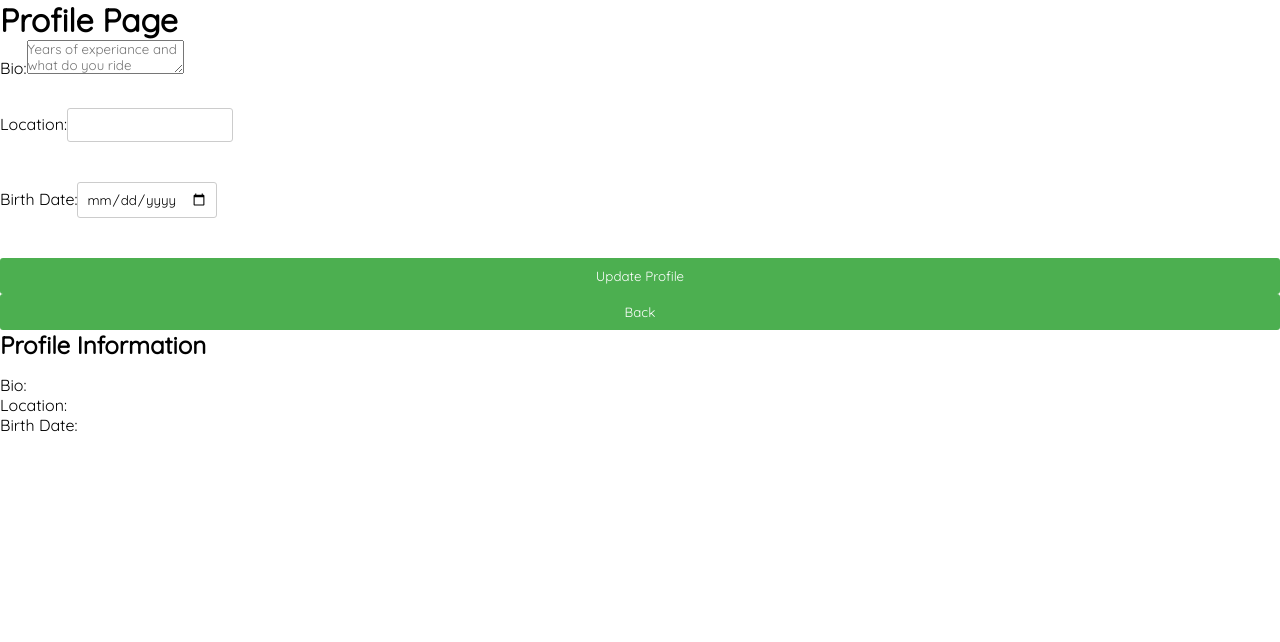
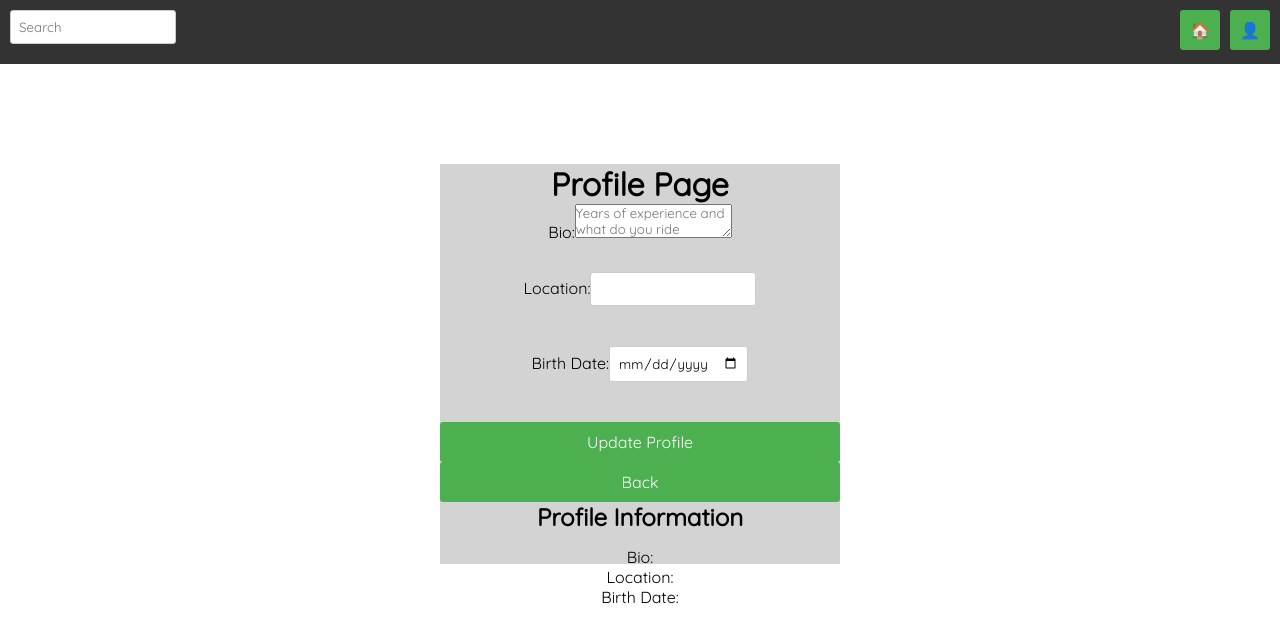
Before and after one commit to Olivergalante/Final-Frontend, a React (Vite) app: page /profilepage in a window 1280 px wide. Shown: the top 642 px of the page. Built offline with nearby package versions, Linux system fonts and the light colour scheme; no server answers.

Commit message:
Fixed error while updating profile

```diff
--- a/src/Maincontent/Content.jsx
+++ b/src/Maincontent/Content.jsx
@@ -2,6 +2,7 @@
 import React, { useState, useEffect } from "react";
 import { Link } from "react-router-dom";
 import ExpandedPost from "./ExpandedPost";
+import NavBar from "./NavBar";
 
 function MainPage() {
 	const [posts, setPosts] = useState([]);
@@ -28,6 +29,7 @@ function MainPage() {
 	};
 	return (
 		<div className="blog-post-rendered">
+			<NavBar className="navbar-content-page" showFeatures={true} />
 			{isLoading ? (
 				<p>Loading...</p>
 			) : (
--- a/src/Maincontent/EditPost.jsx
+++ b/src/Maincontent/EditPost.jsx
@@ -33,16 +33,14 @@ const EditPost = () => {
 	const handleUpdate = () => {
 		const userId = localStorage.getItem("userId");
 
-		fetch(`http://127.0.0.1:8000/posts/${postId}`, {
+		const formData = new FormData();
+		formData.append("title", updatedTitle);
+		formData.append("content", updatedContent);
+		formData.append("author", userId); // Set the author field
+
+		fetch(`http://127.0.0.1:8000/posts/${postId}/`, {
 			method: "PUT",
-			headers: {
-				"Content-Type": "application/json",
-				Authorization: `Bearer ${userId}`, // Include authorization if required
-			},
-			body: JSON.stringify({
-				title: updatedTitle,
-				content: updatedContent,
-			}),
+			body: formData,
 		})
 			.then((response) => {
 				if (response.ok) {
@@ -73,6 +71,7 @@ const EditPost = () => {
 
 	return (
 		<div className="edit-post-container">
+			<div className="edit-post-container">
 				<h2>Edit Post</h2>
 				<label htmlFor="updatedTitle">Title:</label>
 				<input
@@ -87,8 +86,11 @@ const EditPost = () => {
 					value={updatedContent}
 					onChange={(e) => setUpdatedContent(e.target.value)}
 				/>
-			<button onClick={handleUpdate}>Update</button>
+				<button className="editpost-update-button" onClick={handleUpdate}>
+					Update
+				</button>
 				<button onClick={handleCancel}>Cancel</button>
+			</div>
 		</div>
 	);
 };
--- a/src/Maincontent/ExpandedPost.jsx
+++ b/src/Maincontent/ExpandedPost.jsx
@@ -1,5 +1,6 @@
 import React, { useEffect, useState } from "react";
 import { useParams, useNavigate } from "react-router-dom";
+import NavBar from "./NavBar";
 
 const ExpandedPost = () => {
 	const { postId } = useParams();
@@ -31,9 +32,6 @@ const ExpandedPost = () => {
 
 		fetch(`http://127.0.0.1:8000/posts/${postId}`, {
 			method: "DELETE",
-			headers: {
-				Authorization: `Bearer ${userId}`, // Include authorization if required
-			},
 		})
 			.then((response) => {
 				if (response.ok) {
@@ -58,6 +56,20 @@ const ExpandedPost = () => {
 		navigate("/mainpage");
 	};
 
+	const handleUpdate = async () => {
+		try {
+			const updatedPostResponse = await fetch(
+				`http://127.0.0.1:8000/posts/${postId}`
+			);
+			const updatedPostData = await updatedPostResponse.json();
+
+			// Update the state with the new data
+			setPost(updatedPostData);
+		} catch (error) {
+			console.error("Error updating post:", error);
+		}
+	};
+
 	if (isLoading) {
 		return <p>Loading...</p>;
 	}
@@ -67,6 +79,8 @@ const ExpandedPost = () => {
 	}
 
 	return (
+		<div>
+			<NavBar />
 			<div className="expanded-post-container">
 				<div className="expanded-post">
 					<h2>{post.title}</h2>
@@ -79,9 +93,12 @@ const ExpandedPost = () => {
 						<span>Date: {new Date(post.created_at).toLocaleDateString()}</span>
 					</div>
 				</div>
+				<div className="expanded-post-buttons">
 					<button onClick={handleDelete}>Delete</button>
 					<button onClick={handleEdit}>Edit</button>
 					<button onClick={handleBack}>Back</button>
+				</div>
+			</div>
 		</div>
 	);
 };
--- a/src/Maincontent/NavBar.jsx
+++ b/src/Maincontent/NavBar.jsx
@@ -1,31 +1,27 @@
 import React from "react";
+import { Link } from "react-router-dom";
 
 const NavBar = () => {
 	return (
 		<div className="navbar">
 			<div className="search-bar">
-				{/* Add your search bar component or input field here */}
 				<input type="text" placeholder="Search" />
 			</div>
 			<div className="nav-buttons">
-				{/* Home button */}
+				<Link to="/mainpage">
 					<button>
 						<span role="img" aria-label="Home">
 							🏠
 						</span>
 					</button>
-				{/* Profile button */}
+				</Link>
+				<Link to="/profilepage">
 					<button>
 						<span role="img" aria-label="Profile">
 							👤
 						</span>
 					</button>
-				{/* Post button */}
-				<button>
-					<span role="img" aria-label="Post">
-						➕
-					</span>
-				</button>
+				</Link>
 			</div>
 		</div>
 	);
--- a/src/Maincontent/Profile.jsx
+++ b/src/Maincontent/Profile.jsx
@@ -41,7 +41,7 @@ const Profile = () => {
 				<div>
 					<h2>Profile Information</h2>
 					<Link to="/profilepage">
-						<button className="post-profile-button">Profile</button>
+						<button className="post-blog-button">Profile</button>
 					</Link>
 					<p>Bio: {bio}</p>
 					<p>Location: {location}</p>
--- a/src/Maincontent/ProfilePage.jsx
+++ b/src/Maincontent/ProfilePage.jsx
@@ -1,25 +1,23 @@
 import React, { useState, useEffect } from "react";
 import { useNavigate } from "react-router-dom";
+import NavBar from "./NavBar";
+
 const ProfilePage = () => {
-	// State variables for form data
 	const [bio, setBio] = useState("");
 	const [location, setLocation] = useState("");
 	const [birthDate, setBirthDate] = useState("");
 	const userId = localStorage.getItem("userId");
-	// Assuming you store userId in local storage
+	const navigate = useNavigate();
 
-	// Fetch profile data on component mount
 	useEffect(() => {
 		fetchProfileData();
 	}, []);
 
-	// Function to fetch profile data
 	const fetchProfileData = async () => {
 		try {
 			const response = await fetch(`http://127.0.0.1:8000/profiles/${userId}/`);
 			const data = await response.json();
 
-			// Check if data is an object with expected properties
 			if (data && data.bio && data.location && data.birth_date) {
 				setBio(data.bio);
 				setLocation(data.location);
@@ -32,35 +30,25 @@ const ProfilePage = () => {
 		}
 	};
 
-	// Function to handle form submission
 	const handleSubmit = async (e) => {
 		e.preventDefault();
 
 		try {
-			// Get the access token from local storage
-			const accessToken = localStorage.getItem("access_token");
+			const formData = new FormData();
+			formData.append("user", userId);
+			formData.append("bio", bio);
+			formData.append("location", location);
+			formData.append("birth_date", birthDate);
 
-			// Make a PATCH request to update the profile data
 			const response = await fetch(
 				`http://127.0.0.1:8000/profiles/${userId}/`,
 				{
-					method: "PATCH",
-					headers: {
-						"Content-Type": "application/json",
-						Authorization: `Bearer ${accessToken}`, // Include the access token in the Bearer header
-					},
-					body: JSON.stringify({
-						user: userId,
-						bio,
-						location,
-						birth_date: birthDate,
-					}),
+					method: "PUT",
+					body: formData,
 				}
 			);
 
-			// Check if the request was successful
 			if (response.ok) {
-				// Fetch and display the updated profile data
 				fetchProfileData();
 			} else {
 				console.error("Error updating profile data:", response.statusText);
@@ -69,19 +57,21 @@ const ProfilePage = () => {
 			console.error("Error updating profile data:", error);
 		}
 	};
-	const navigate = useNavigate();
+
 	const handleBack = () => {
 		navigate("/mainpage");
 	};
 
 	return (
 		<div>
+			<NavBar className="navbar-content-page" showFeatures={true} />
+			<div className="profile-page-content">
 				<h1>Profile Page</h1>
 				<form onSubmit={handleSubmit}>
 					<label>
 						Bio:
 						<textarea
-						placeholder="Years of experiance and what do you ride"
+							placeholder="Years of experience and what do you ride"
 							onChange={(e) => setBio(e.target.value)}
 						/>
 					</label>
@@ -93,10 +83,8 @@ const ProfilePage = () => {
 					<br />
 					<label>
 						Birth Date:
-					{birthDate}
 						<input type="date" onChange={(e) => setBirthDate(e.target.value)} />
 					</label>
-
 					<br />
 					<button className="update-profile-button" type="submit">
 						Update Profile
@@ -106,7 +94,6 @@ const ProfilePage = () => {
 						type="button"
 						onClick={handleBack}
 					>
-					{" "}
 						Back
 					</button>
 				</form>
@@ -117,6 +104,7 @@ const ProfilePage = () => {
 					<p>Birth Date: {birthDate}</p>
 				</div>
 			</div>
+		</div>
 	);
 };
 
--- a/src/Maincontent/mainpage.css
+++ b/src/Maincontent/mainpage.css
@@ -105,6 +105,8 @@
   /* Adjust the margin to match the width of the profile column */
 }
 
+
+
 .post-link {
   text-decoration: none;
   color: black;
@@ -203,6 +205,7 @@ body {
 /* EXPANDED POST STYLES BELOW ! */
 .expanded-post-container {
   display: flex;
+  flex-direction: column;
   justify-content: center;
   align-items: center;
   height: 100vh;
@@ -215,6 +218,7 @@ body {
   border-radius: 4px;
   width: 436px;
   cursor: pointer;
+  margin-bottom: 5px;
 }
 
 .expanded-image {
@@ -232,8 +236,80 @@ body {
   /* Adjust the margin as needed */
 }
 
+.expanded-post-buttons {
+  display: flex;
+  gap: 10px;
+}
+
 /* PROFILE UPDATE PAGE STYLINGS */
 .update-profile-button .back-profile-update-button {
   margin-bottom: 10px;
 
 }
+
+/* EDIT PAGE STYLES */
+.edit-post-container {
+  display: flex;
+  flex-direction: column;
+  justify-content: center;
+  align-items: center;
+  height: 400px;
+  width: 400px;
+  background-color: lightgray;
+  margin: 0 auto;
+  margin-top: 100px;
+}
+
+.editpost-update-button {
+  margin-bottom: 5px;
+}
+
+#updatedTitle,
+#updatedContent {
+  width: 200px;
+  height: 200px;
+  border-radius: 8px;
+}
+
+/* NAV BAR STYLES */
+/* NavBar.css */
+
+.navbar {
+  width: 100%;
+  display: flex;
+  justify-content: space-between;
+  padding: 10px;
+  background-color: #333;
+  /* Add your preferred background color */
+  color: white;
+  /* Add your preferred text color */
+}
+
+.search-bar {
+  width: 60%;
+  /* Adjust the width of the search bar as needed */
+}
+
+.nav-buttons {
+  display: flex;
+  gap: 10px;
+  /* Adjust the gap between buttons as needed */
+}
+
+button {
+  border: none;
+  cursor: pointer;
+  font-size: 16px;
+  color: white;
+}
+
+.profile-page-content {
+  justify-content: center;
+  text-align: center;
+  align-items: center;
+  height: 400px;
+  width: 400px;
+  background-color: lightgray;
+  margin: 0 auto;
+  margin-top: 100px;
+}
```
Also changed, not shown: src/Maincontent/Search.jsx (added). Lines whose indentation alone changed are shown as unchanged.
